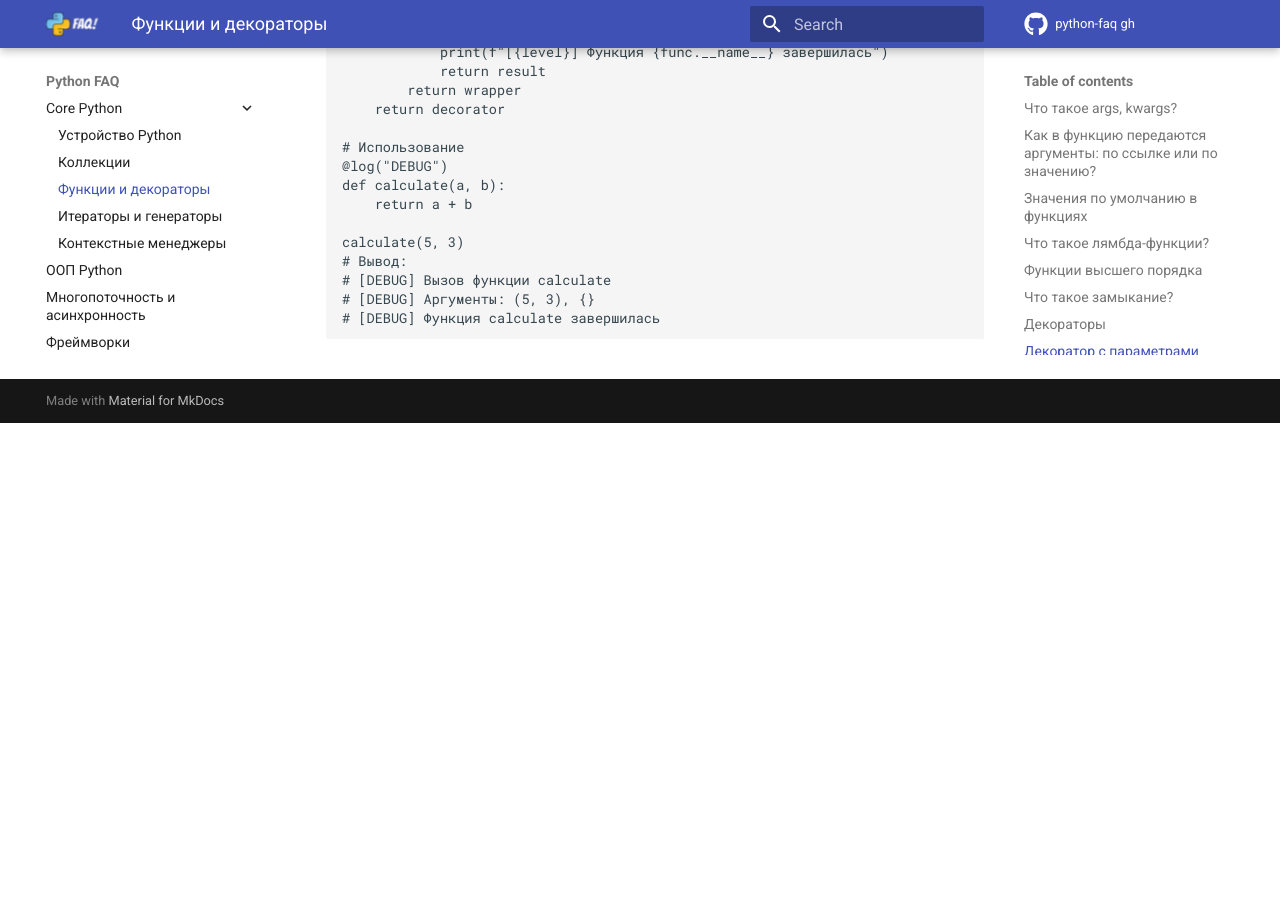
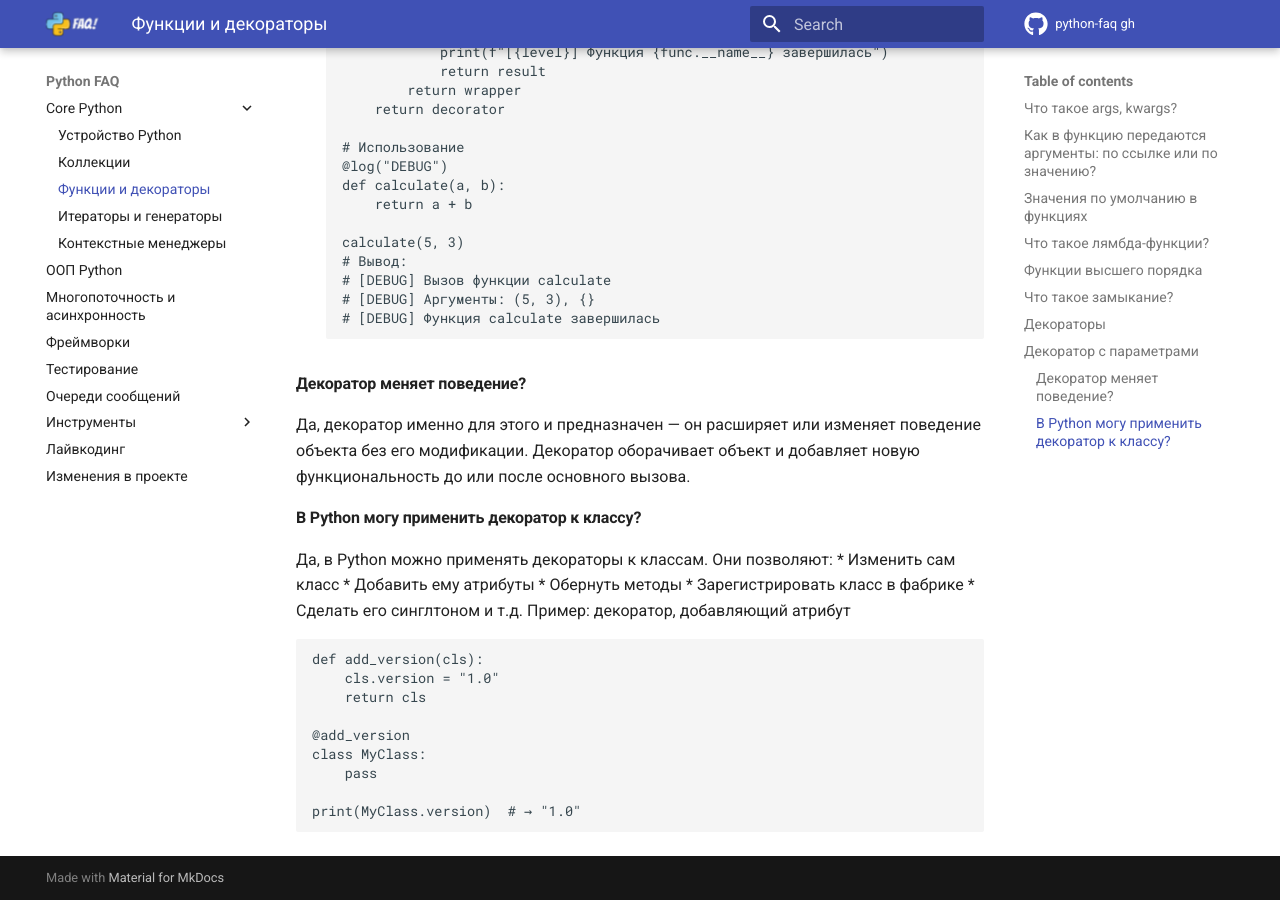
Before and after one commit to u-cha/python-faq, an MkDocs documentation site: the page built from docs/functions.md, in a window 1280 px wide and 900 px high, scrolled down 6686 px. Built offline with MkDocs 1.6.1 and Material for MkDocs 9.7.7, drawn with Linux system fonts in a browser that asks for light colours; comment, search, counter and statistics services are not loaded; before the commit the page ends 7109 px from its top, so only the background shows below that.

Commit message:
added info decorator

````diff
--- a/docs/functions.md
+++ b/docs/functions.md
@@ -255,3 +255,25 @@ _Примечание_: декоратор может быть создан ка
         # [DEBUG] Вызов функции calculate
         # [DEBUG] Аргументы: (5, 3), {}
         # [DEBUG] Функция calculate завершилась
+
+#### Декоратор меняет поведение?
+Да, декоратор именно для этого и предназначен — он расширяет или изменяет поведение объекта без его модификации. Декоратор оборачивает объект и добавляет новую функциональность до или после основного вызова.
+#### В Python могу применить декоратор к классу?
+Да, в Python можно применять декораторы к классам. Они позволяют:
+* Изменить сам класс
+* Добавить ему атрибуты
+* Обернуть методы
+* Зарегистрировать класс в фабрике
+* Сделать его синглтоном и т.д.
+Пример: декоратор, добавляющий атрибут
+```
+def add_version(cls):
+    cls.version = "1.0"
+    return cls
+
+@add_version
+class MyClass:
+    pass
+
+print(MyClass.version)  # → "1.0"
+```
````
